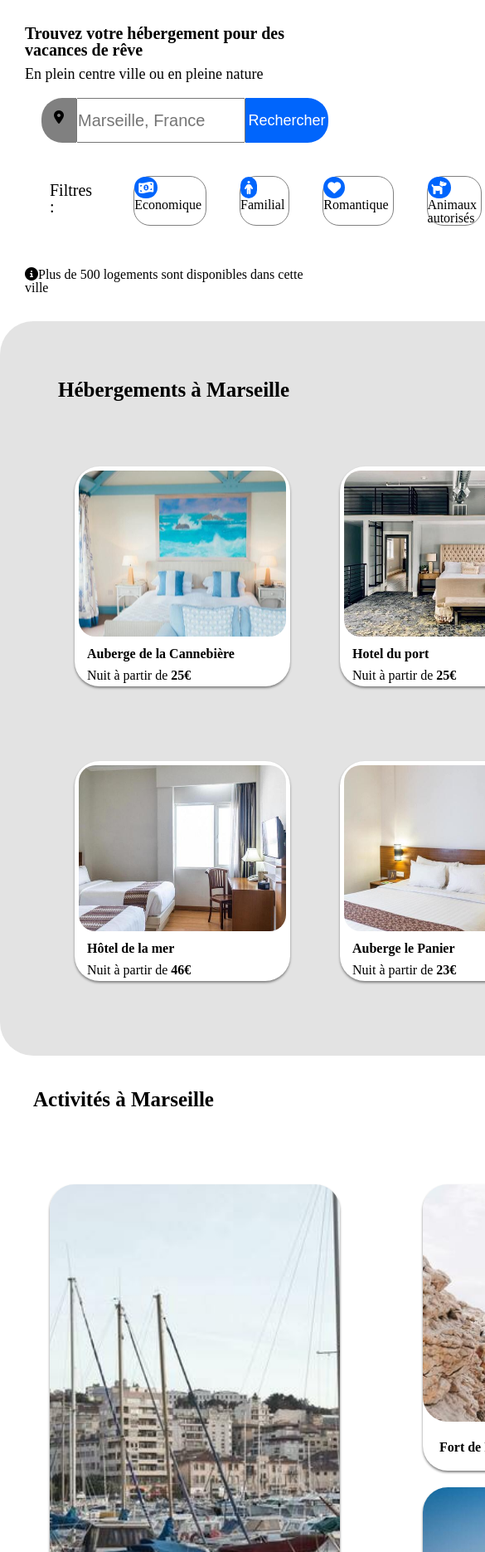
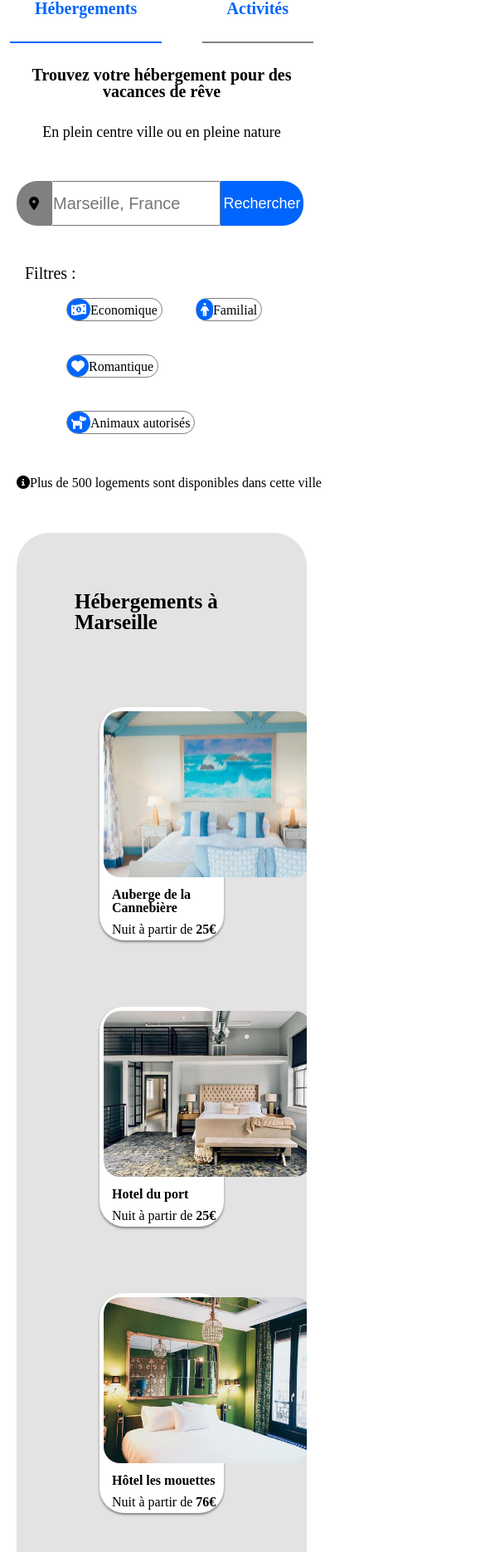
Before and after one commit to HugoCharles997/css-wf3, a plain HTML site: page index.html in a window 390 px wide. Shown: the part 130-2000 px from the top of the page at 83% size, 585 px wide, since content can reach past the window. Drawn offline with Linux system fonts and the light colour scheme; a web font is replaced by a local one.

Commit message:
add media queries

```diff
--- a/index.html
+++ b/index.html
@@ -21,6 +21,12 @@
                 <li><a href="#" id="activites">Activités</a></li>
                 <li><a href="#" id="inscription">S'inscrire</a></li>
             </ul>
+        </div>
+
+        <div class="burger">
+            <div class="icon">
+
+            </div>
         </div>
     </header>
 
--- a/reset.css
+++ b/reset.css
@@ -24,6 +24,7 @@ time, mark, audio, video {
   vertical-align: baseline;
   text-decoration: none;
   color: inherit;
+
 }
 /* HTML5 display-role reset for older browsers */
 article, aside, details, figcaption, figure,
--- a/style.css
+++ b/style.css
@@ -25,6 +25,10 @@ header img {
     height: 120px;
 }
 
+.burger {
+    display: none;
+}
+
 .menu-container ul {
     font-size: 20px;
     margin: 70px;
@@ -42,18 +46,20 @@ header img {
                             /* SEARCH-CONTAINER */
 
 .search-container {
-    margin-left: 30px;
+    margin-top: 50px;
 }
 
 .search-container h1 {
     font-size: 20px;
     font-weight: bold;
+    margin-left: 30px;
 
 }
 
 .search-container h2 {
     margin-top: 10px;
     font-size: 18px;
+    margin-left: 30px;
 }
 
 .search-area {
@@ -156,8 +162,8 @@ header img {
     background: rgba(128, 128, 128, 0.218);
     padding: 30px;
     border-radius: 40px;
-    max-width: 1020px;
-    border: 5px solide red;
+    max-width: 100vw;
+    overflow-x: hidden;
 
 }
 
@@ -288,10 +294,16 @@ header img {
     font-weight: bolder;
 }
 
+.activities-container {
+    max-width: 100vw;
+
+}
+
 .column-container {
     margin: 10px;
     display: flex;
     flex-direction: row;
+    justify-content: space-around;
 }
 
 .column-container img {
@@ -299,7 +311,7 @@ header img {
 }
 
 .first-column, .second-column, .third-column, .fourth-column {
-    margin: 30px;
+    margin: 10px;
     border-radius: 30px;
 
 
@@ -336,3 +348,129 @@ footer h4 {
     margin-left: 200px;
     margin-right: 200px;
 }
+
+/* RESPONSIVE */
+
+@media screen and (max-width: 768px)  {
+
+    .menu-container ul li:nth-child(3) {
+        padding-right: 10px;
+    }
+
+    .menu-container ul li:nth-child(1) {
+        display: flex;
+        position: absolute;
+        left: 12px;
+        top: 100px;
+        margin: 0px;
+        padding: 0px;
+        border-bottom: 2px solid #0065FC;
+    }
+
+    .menu-container ul li:nth-child(2) {
+        position: absolute;
+        display: flex;
+        right: 12px;
+        top: 100px;
+        border-bottom: 2px solid grey;
+    }
+
+    .search-container h1, h2 {
+        text-align: center;
+        padding-left: 0px;
+        margin: 30px;
+    }
+
+    .search-area i {
+        display: flex;
+        align-items: center;
+    }
+
+    .filter-area {
+        display: flex;
+        flex-direction: column;
+    }
+    .filter-area ul {
+        display: flex;
+        flex-wrap: wrap;
+    }
+
+    #info-search {
+        margin-left: 20px;
+    }
+
+    /* PHOTOS RESPONSIVE */
+
+    .line-one {
+        display: flex;
+        flex-direction: column;
+    }
+
+    .line-two {
+        display: flex;
+        flex-direction: column;
+    }
+
+    .imgs-container {
+        display: flex;
+        flex-direction: column;
+    }
+
+    .marseille {
+        margin: 20px;
+    }
+
+    #img-one, #img-two, #img-three, #img-four, #img-five, #img-six {
+        margin: 40px;
+    }
+
+    .most-famous {
+        margin: 20px;
+    }
+
+
+    /* ACTIVITIES */
+
+    .column-container {
+        justify-content: center;
+        display: flex;
+        flex-direction: column;
+    }
+
+    .imgs-activities {
+        margin: 20px;
+    }
+
+    .activity-img-size-two, .activity-img-size-one {
+        padding: 0px;
+        margin: 0px;
+    }
+
+    .imgs-activities {
+        max-width: 400px;
+    }
+
+    .imgs-activities img {
+        margin-top: 10px;
+        margin-left: 24px;
+
+    }
+
+
+
+    /* FOOTER */
+
+    .footer {
+        display: flex;
+        justify-content: space-around;
+    }
+    .footer ul li {
+        font-size: 15px;
+    }
+
+    .footer ul  {
+
+        margin-left: 40px;
+        margin-right: 40px;
+    }
+}
```
